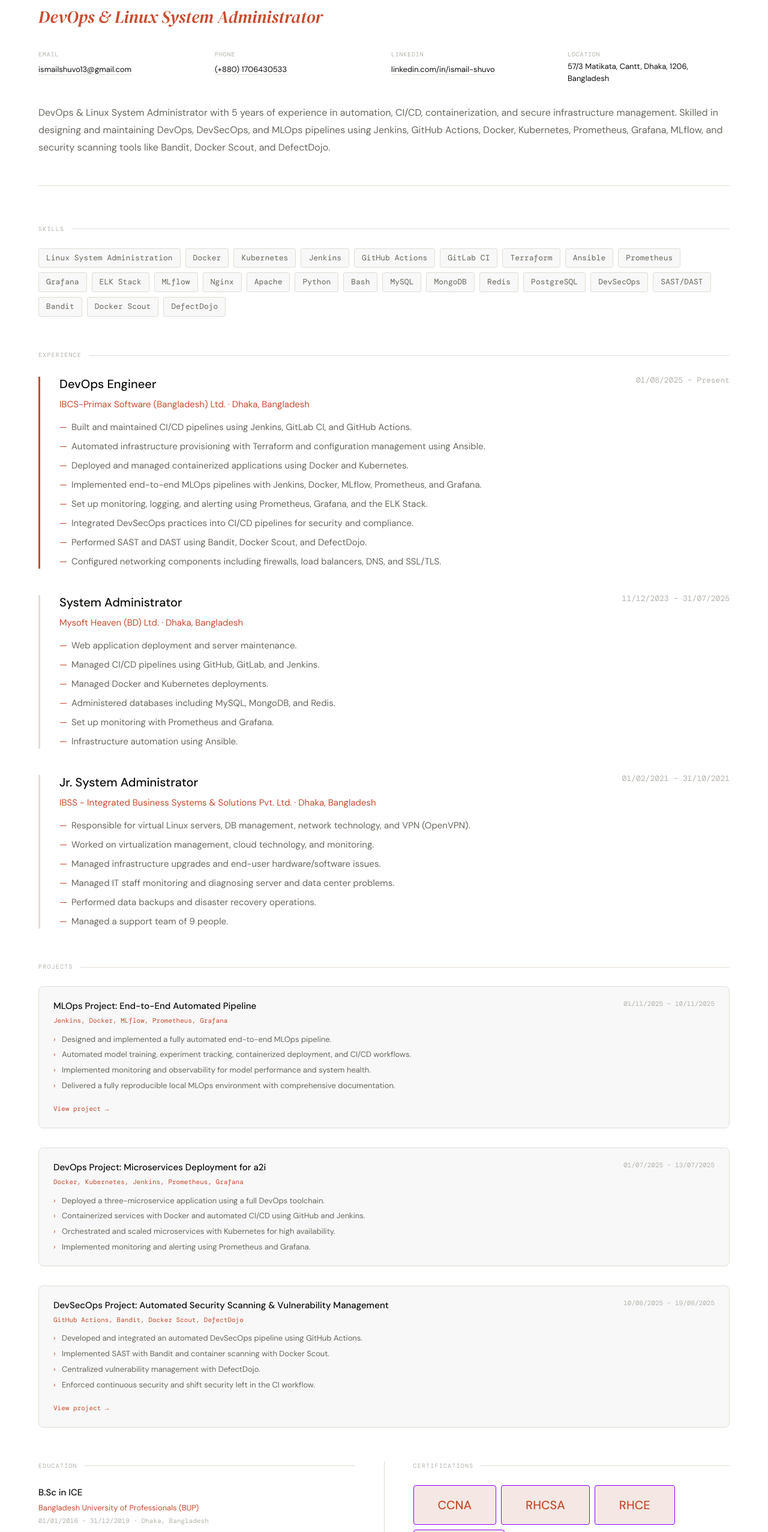
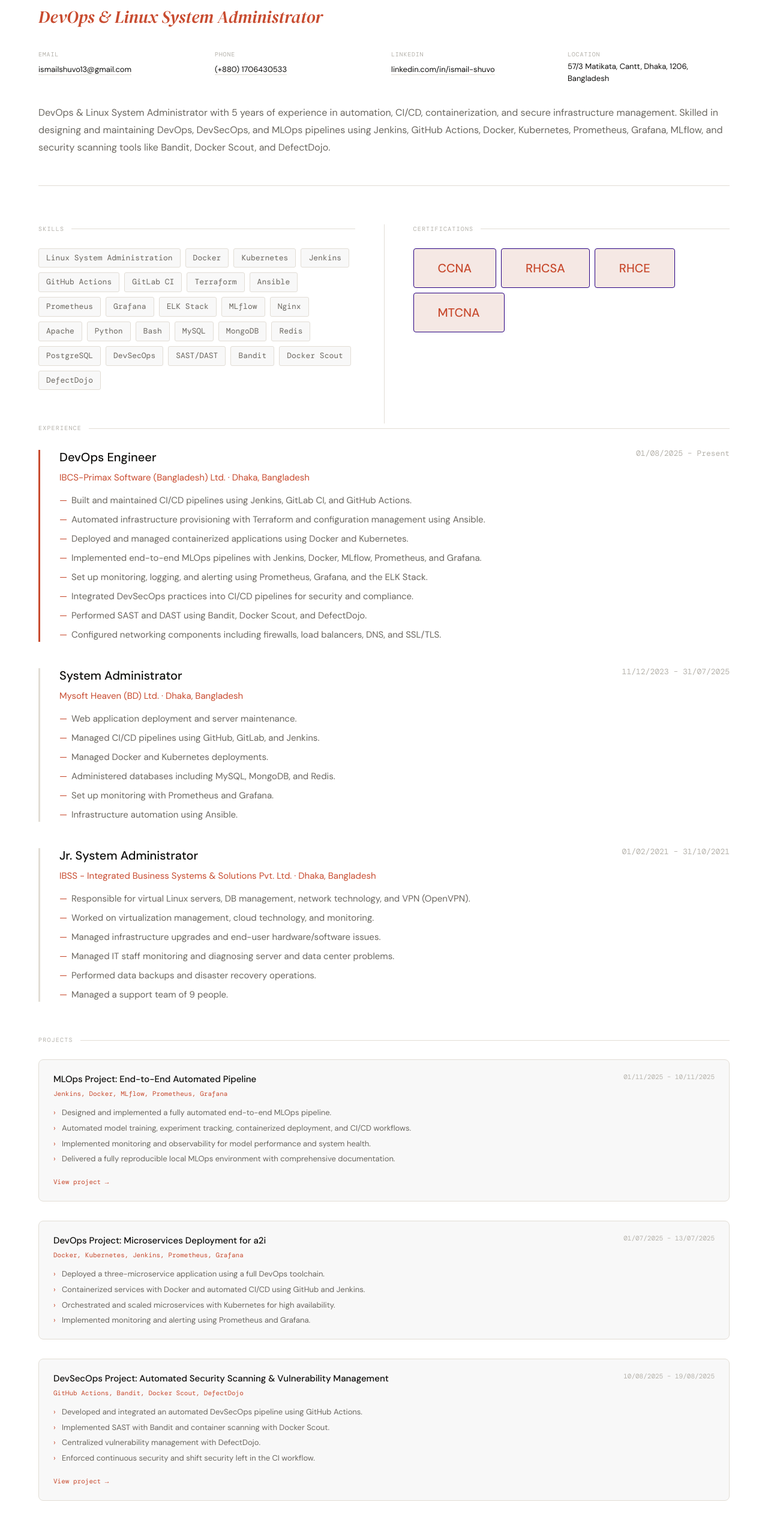
Before and after one commit to ismail-shuvo/MD_Ismail_Bhuiyan_CV, a Next.js app: page / in a window 1280 px wide. Shown: the part 246-2800 px from the top of the page at 60% size. Built offline with nearby package versions, Linux system fonts and the light colour scheme; no server answers; the database is empty.

Commit message:
move the cerification section in top

```diff
--- a/app/page.tsx
+++ b/app/page.tsx
@@ -68,8 +68,9 @@ export default async function Home() {
           </p>
         </section>
 
-        {/* Skills */}
+        {/* Skills & Certifications */}
         <FadeSection delay={0}>
+          <div style={{ display: 'grid', gridTemplateColumns: '1fr 1px 1fr', gap: '0 3rem' }}>
             <Section title="Skills" delay="stagger-2">
               <div style={{ display: 'flex', flexWrap: 'wrap', gap: 8 }}>
                 {cv.skills.map((skill, i) => (
@@ -77,6 +78,20 @@ export default async function Home() {
                 ))}
               </div>
             </Section>
+
+            {/* Vertical divider */}
+            <div style={{ background: 'var(--border)', width: 1 }} />
+
+            <Section title="Certifications" delay="stagger-2">
+              <div style={{ display: 'flex', flexWrap: 'wrap', gap: 8 }}>
+                {cv.certifications.map((cert, i) => (
+                  <span key={i} style={{ background: 'var(--accent-soft)', color: 'var(--accent)', border: '1px solid #270081', borderRadius: 4, padding: '16px 40px', fontSize: 20, fontWeight: 500 }}>
+                    {cert}
+                  </span>
+                ))}
+              </div>
+            </Section>
+          </div>
         </FadeSection>
 
         {/* Experience */}
@@ -138,8 +153,7 @@ export default async function Home() {
           </Section>
         </FadeSection>
 
-        {/* Education & Certs */}
-        <div style={{ display: 'grid', gridTemplateColumns: '1fr 1px 1fr', gap: '0 3rem' }}>
+        {/* Education */}
         <FadeSection delay={300}>
           <Section title="Education" delay="stagger-5">
             {cv.education.map((edu, i) => (
@@ -151,22 +165,6 @@ export default async function Home() {
             ))}
           </Section>
         </FadeSection>
-
-          {/* Vertical divider */}
-          <div style={{ background: 'var(--border)', width: 1 }} />
-
-          <FadeSection delay={400}>
-            <Section title="Certifications" delay="stagger-5">
-              <div style={{ display: 'flex', flexWrap: 'wrap', gap: 8 }}>
-                {cv.certifications.map((cert, i) => (
-                  <span key={i} style={{ background: 'var(--accent-soft)', color: 'var(--accent)', border: '1px solid #8c00ff', borderRadius: 4, padding: '16px 40px', fontSize: 20, fontWeight: 500 }}>
-                    {cert}
-                  </span>
-                ))}
-              </div>
-            </Section>
-          </FadeSection>
-        </div>
 
       </div>
 
```
Lines whose indentation alone changed are shown as unchanged.
